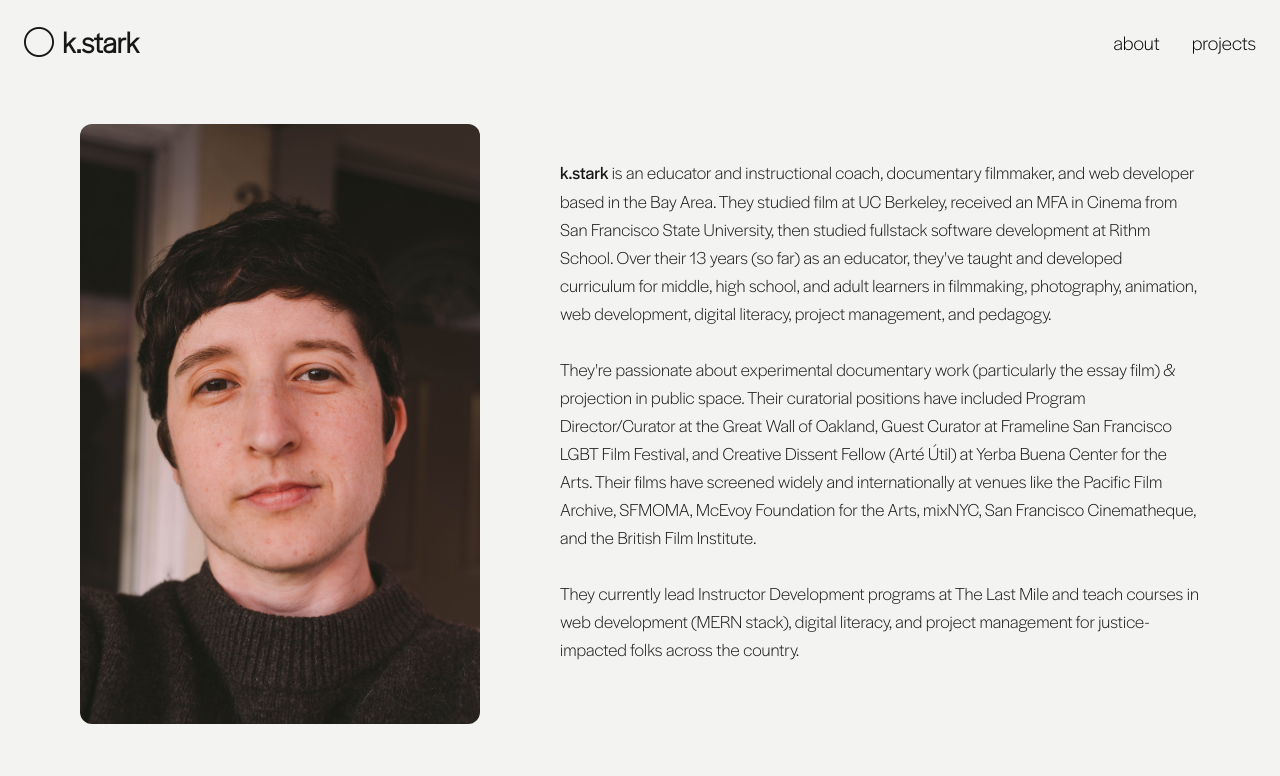
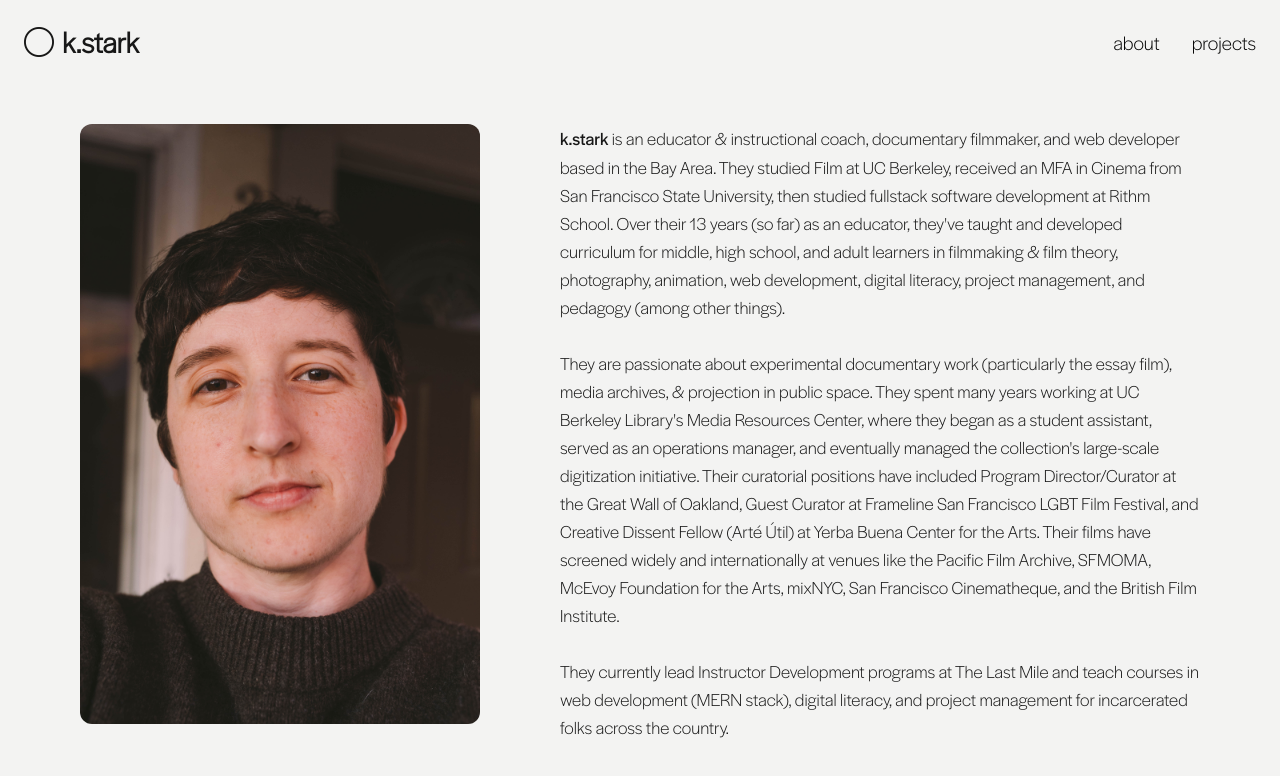
Before and after one commit to karlystark/portfolio-2.0, a Next.js app: page /about in a window 1280 px wide. Shown: the top 776 px of the page. Built offline with nearby package versions, Linux system fonts and the light colour scheme.

Commit message:
update bio

```diff
--- a/app/about/page.jsx
+++ b/app/about/page.jsx
@@ -13,14 +13,13 @@ export default function About() {
             />
             <div className="pt-10 md:pt-0 text-lg">
                 <div>
-                    <span id="about-name">k.stark</span> is an <span className="hover:underline hover:decoration-wavy hover:text-[#b71e1e] decoration-2 underline-offset-4">educator and instructional coach</span>, <span className="hover:underline hover:decoration-wavy hover:text-[#b71e1e] decoration-2 underline-offset-4">documentary filmmaker</span>, and <span className="hover:underline hover:decoration-wavy hover:text-[#b71e1e] decoration-2 underline-offset-4">web developer</span> based in the Bay Area. They studied film at UC Berkeley, received an
-                    MFA in Cinema from San Francisco State University, then studied fullstack software development at Rithm School. Over their 13 years (so far) as an educator, they&apos;ve taught and developed curriculum for middle, high school, and adult learners in filmmaking, photography, animation, web development, digital literacy, project management, and pedagogy.
+                    <span id="about-name">k.stark</span> is an <span className="hover:underline hover:decoration-wavy hover:text-[#b71e1e] decoration-2 underline-offset-4">educator & instructional coach</span>, <span className="hover:underline hover:decoration-wavy hover:text-[#b71e1e] decoration-2 underline-offset-4">documentary filmmaker</span>, and <span className="hover:underline hover:decoration-wavy hover:text-[#b71e1e] decoration-2 underline-offset-4">web developer</span> based in the Bay Area. They studied Film at UC Berkeley, received an MFA in Cinema from San Francisco State University, then studied fullstack software development at Rithm School. Over their 13 years (so far) as an educator, they&apos;ve taught and developed curriculum for middle, high school, and adult learners in filmmaking & film theory, photography, animation, web development, digital literacy, project management, and pedagogy (among other things).
                     <br></br>
                     <br></br>
-                    They&apos;re passionate about experimental documentary work (particularly the essay film) & projection in public space. Their curatorial positions have included Program Director/Curator at the <Link href="https://www.instagram.com/greatwallofoakland/">Great Wall of Oakland</Link>, Guest Curator at Frameline San Francisco LGBT Film Festival, and Creative Dissent Fellow (Arté Útil) at Yerba Buena Center for the Arts. Their films have screened widely and internationally at venues like the Pacific Film Archive, SFMOMA, McEvoy Foundation for the Arts, mixNYC, San Francisco Cinematheque, and the British Film Institute.
+                    They are passionate about experimental documentary work (particularly the essay film), media archives, & projection in public space. They spent many years working at UC Berkeley Library's <Link href="https://www.lib.berkeley.edu/find/media-services/about-us">Media Resources Center</Link>, where they began as a student assistant, served as an operations manager, and eventually managed the collection's large-scale digitization initiative. Their curatorial positions have included Program Director/Curator at the <Link href="https://www.instagram.com/greatwallofoakland/">Great Wall of Oakland</Link>, Guest Curator at Frameline San Francisco LGBT Film Festival, and Creative Dissent Fellow (Arté Útil) at Yerba Buena Center for the Arts. Their films have screened widely and internationally at venues like the Pacific Film Archive, SFMOMA, McEvoy Foundation for the Arts, mixNYC, San Francisco Cinematheque, and the British Film Institute.
                     <br></br>
                     <br></br>
-                    They currently lead Instructor Development programs at <Link href="https://www.thelastmile.org">The Last Mile</Link> and teach courses in web development (MERN stack), digital literacy, and project management for justice-impacted folks across the country.
+                    They currently lead Instructor Development programs at <Link href="https://www.thelastmile.org">The Last Mile</Link> and teach courses in web development (MERN stack), digital literacy, and project management for incarcerated folks across the country.
                 </div>
                 <br></br>
                 {/* <span className="pr-2">find them here to collaborate:</span>
```
